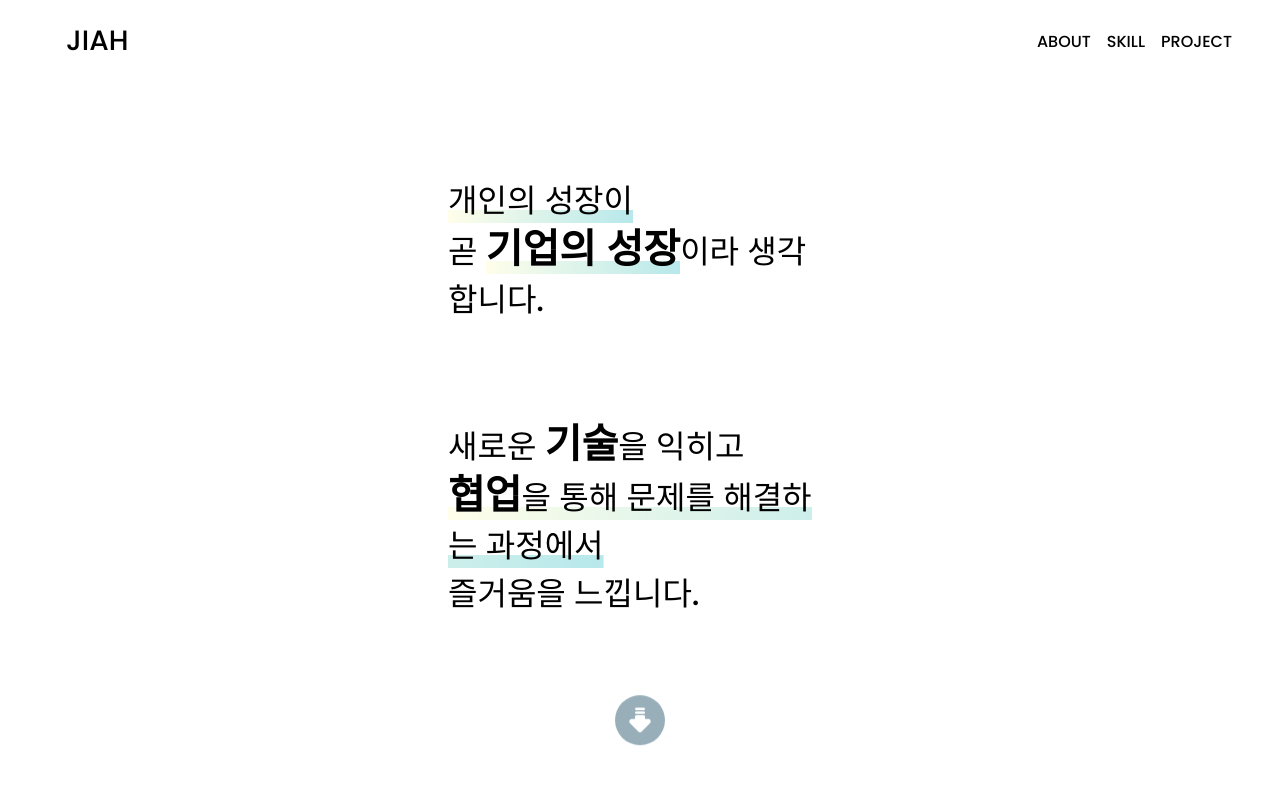
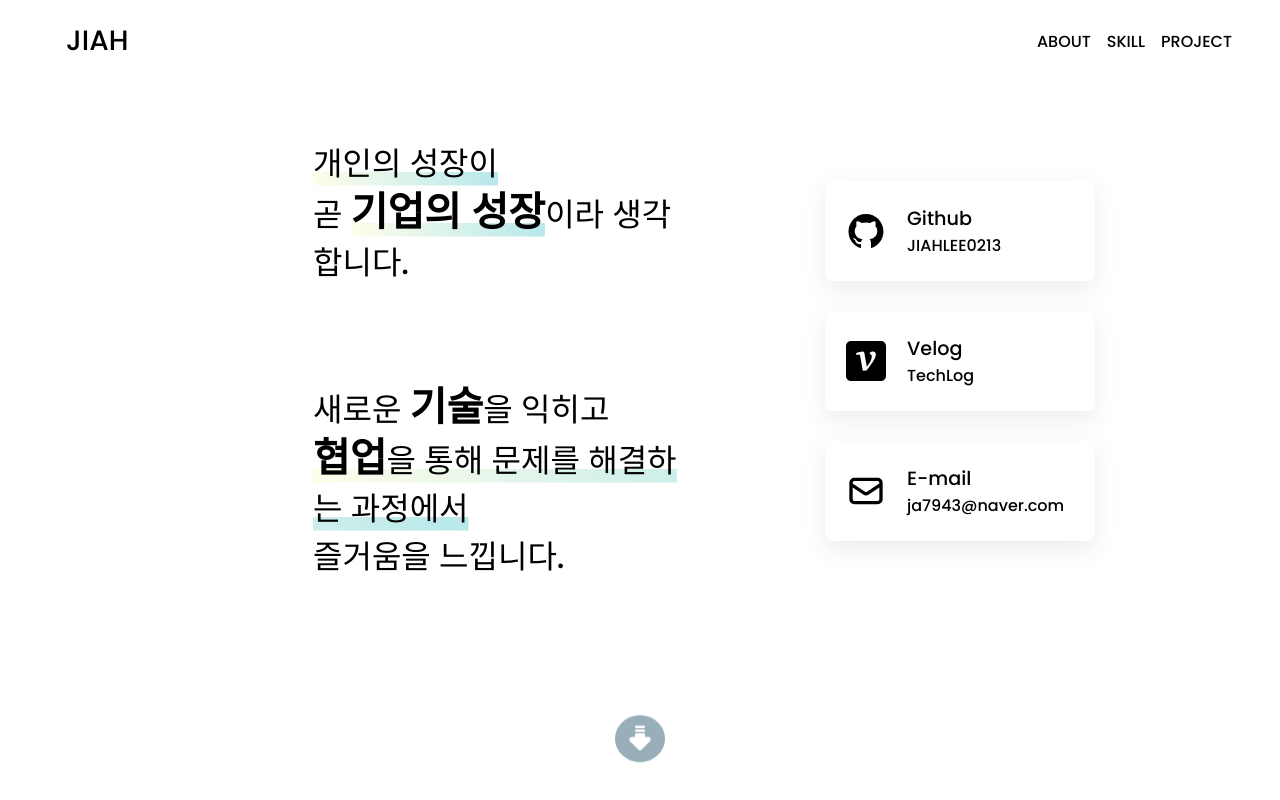
Before and after one commit to JIAHLEE0213/Portfolio, a React (Create React App) app: page / in a window 1280 px wide. Built offline with nearby package versions, Linux system fonts and the light colour scheme.

Commit message:
feat:About 컨택트 내용 UI 작업

```diff
--- /dev/null
+++ b/src/constants/contact.jsx
@@ -0,0 +1,22 @@
+import React from 'react';
+import { AiFillGithub } from 'react-icons/ai';
+import { SiVelog } from 'react-icons/si';
+import { HiOutlineMail } from 'react-icons/hi';
+
+export const Contact = [
+  {
+    icon: <AiFillGithub />,
+    type: 'Github',
+    content: 'JIAHLEE0213',
+  },
+  {
+    icon: <SiVelog />,
+    type: 'Velog',
+    content: 'TechLog',
+  },
+  {
+    icon: <HiOutlineMail />,
+    type: 'E-mail',
+    content: 'ja7943@naver.com',
+  },
+];
--- a/src/section/about.jsx
+++ b/src/section/about.jsx
@@ -1,6 +1,8 @@
 import React from 'react';
 import styled from 'styled-components';
 import Button from '../components/button';
+import { Contact } from '../constants/contact';
+import 'animate.css';
 
 export default function About() {
   return (
@@ -31,9 +33,15 @@ export default function About() {
           </li>
         </ul>
         <div className="contact-container">
-          <div className="github"></div>
-          <div className="Email"></div>
-          <div className="velog"></div>
+          {Contact.map(({ icon, type, content }) => (
+            <ContentBox className="content-box" key={type}>
+              <div className="icon">{icon}</div>
+              <div className="text-box">
+                <p className="text">{type}</p>
+                <p className="content">{content}</p>
+              </div>
+            </ContentBox>
+          ))}
         </div>
       </div>
       <Button />
@@ -46,14 +54,13 @@ const ProfileBox = styled.section`
   display: flex;
   flex-direction: column;
   align-items: center;
-  justify-content: space-around;
 
   .about-box {
     display: flex;
     flex-direction: row;
     justify-content: center;
     align-items: center;
-    margin-top: 7rem;
+    height: 100vh;
 
     @media (max-width: 900px) {
       flex-direction: column;
@@ -103,10 +110,42 @@ const ProfileBox = styled.section`
     background-repeat: no-repeat;
   }
   .card-container {
-    margin-bottom: 3rem;
-
     display: flex;
     justify-content: center;
     flex-direction: column;
   }
 `;
+
+const ContentBox = styled.div`
+  width: 270px;
+  height: 100px;
+  display: flex;
+  flex-direction: row;
+  align-items: center;
+  margin-bottom: 30px;
+  background-color: white;
+  border-radius: 8px;
+  box-shadow: rgba(149, 160, 165, 0.2) 0px 8px 24px;
+  cursor: pointer;
+
+  :hover {
+    animation: flash;
+    animation-duration: 2s;
+  }
+
+  .icon {
+    display: flex;
+    align-items: center;
+    font-size: 2.5rem;
+    margin: 0px 21px;
+  }
+  .text-box {
+  }
+  .text {
+    font-weight: 500;
+    font-size: 1.2rem;
+  }
+  p {
+    margin: 0;
+  }
+`;
```
